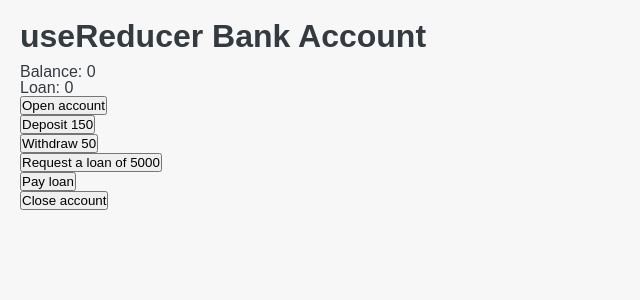
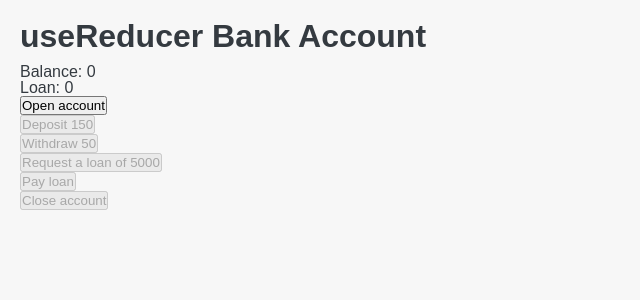
Before and after one commit to kennykwyiu/my-profile-card, a React (Create React App) app: page / in a window 1280 px wide. Shown: the top 300 px of the page, without its empty margins (0-640 px from the left). Built offline with nearby package versions, Linux system fonts and the light colour scheme.

Commit message:
202 - deposit, withdraw in reducer

```diff
--- a/src/BankAccountCreation.js
+++ b/src/BankAccountCreation.js
@@ -28,11 +28,21 @@ const initialState = {
 function reducer(state, action) {
   switch (action.type) {
     case "openAccount":
-      return "";
+      return {
+        ...state,
+        balance: 500,
+        isActive: true,
+      };
     case "deposit":
-      return "";
+      return {
+        ...state,
+        balance: state.balance + action.payload,
+      };
     case "withdraw":
-      return "";
+      return {
+        ...state,
+        balance: state.balance - action.payload,
+      };
     case "requestLoan":
       return "";
     case "payLoan":
@@ -56,32 +66,37 @@ export default function BankAccountCreation() {
       <p>Loan: {loan}</p>
 
       <p>
-        <button onClick={() => {}} disabled={false}>
+        <button
+          onClick={() => {
+            dispatch({ type: "openAccount" });
+          }}
+          disabled={isActive}
+        >
           Open account
         </button>
       </p>
       <p>
-        <button onClick={() => {}} disabled={false}>
+        <button onClick={() => {}} disabled={!isActive}>
           Deposit 150
         </button>
       </p>
       <p>
-        <button onClick={() => {}} disabled={false}>
+        <button onClick={() => {}} disabled={!isActive}>
           Withdraw 50
         </button>
       </p>
       <p>
-        <button onClick={() => {}} disabled={false}>
+        <button onClick={() => {}} disabled={!isActive}>
           Request a loan of 5000
         </button>
       </p>
       <p>
-        <button onClick={() => {}} disabled={false}>
+        <button onClick={() => {}} disabled={!isActive}>
           Pay loan
         </button>
       </p>
       <p>
-        <button onClick={() => {}} disabled={false}>
+        <button onClick={() => {}} disabled={!isActive}>
           Close account
         </button>
       </p>
```
